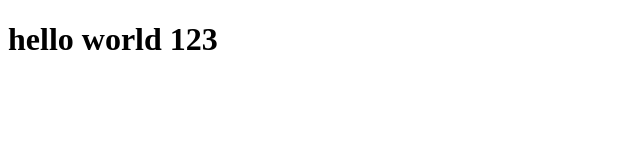
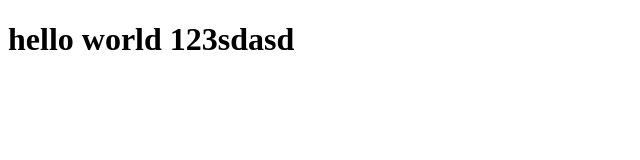
Before and after one commit to PDeshmukh78/git1, a plain HTML site: page index.html in a window 1280 px wide. Shown: the whole page, without its empty margins (0-640 px from the left). Drawn offline with Linux system fonts and the light colour scheme.

Commit message:
new msg added

```diff
--- a/index.html
+++ b/index.html
@@ -7,6 +7,6 @@
     <title>Document</title>
 </head>
 <body>
-    <h1>hello world 123</h1>
+    <h1>hello world 123sdasd</h1>
 </body>
 </html>
```
